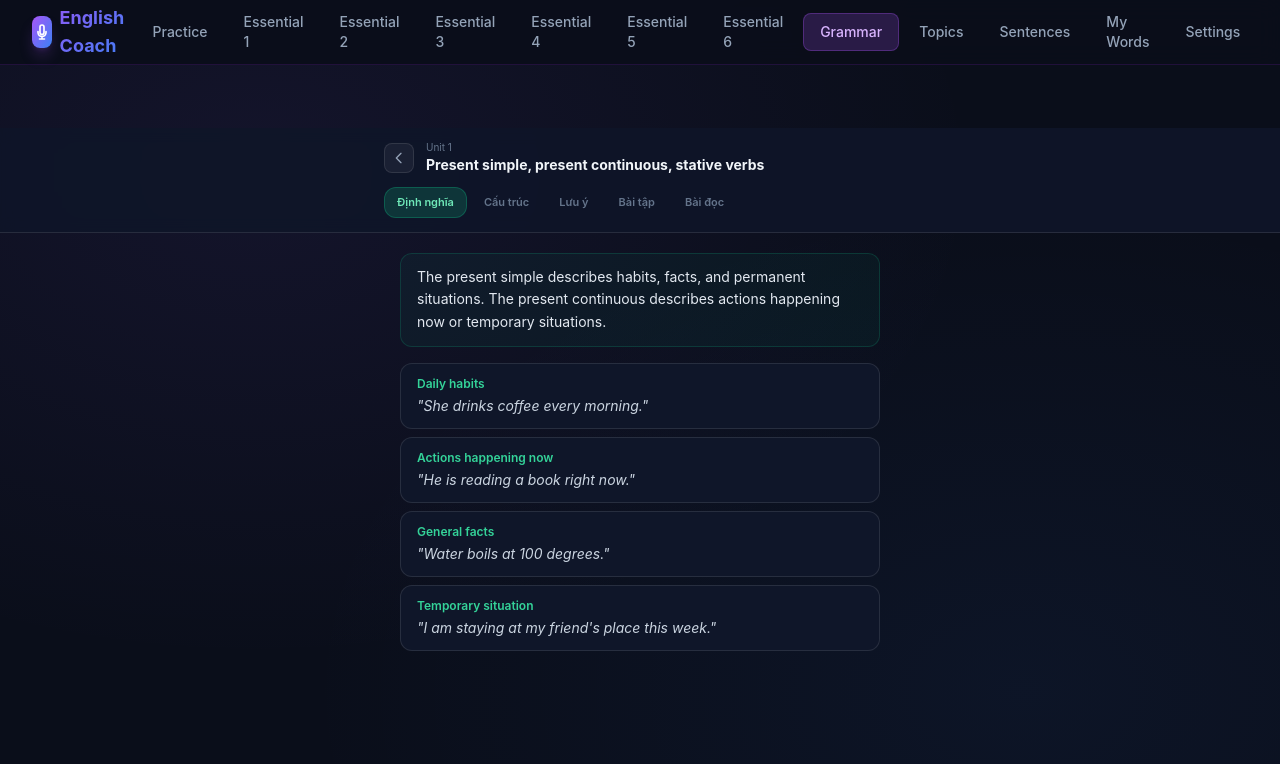
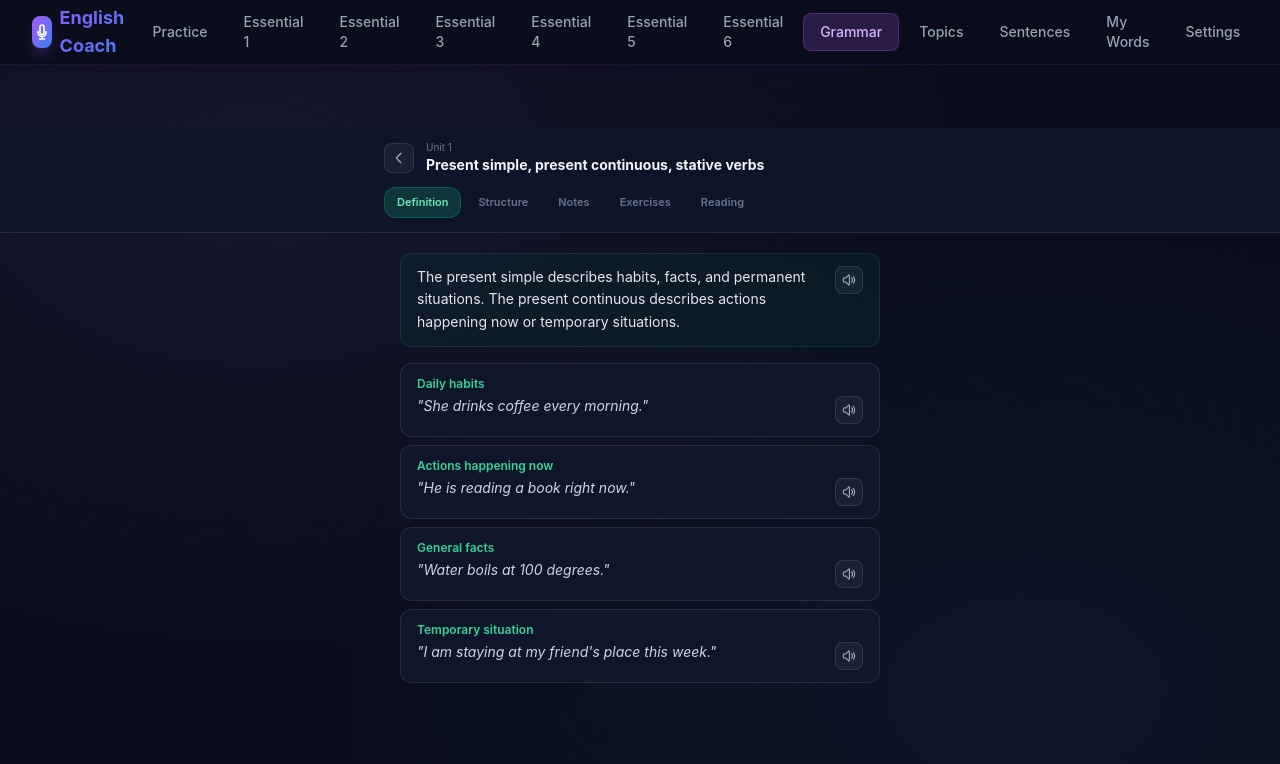
Before and after one commit to lxnhiqn905/english-coach, a Next.js app: page /grammar/unit-1 in a window 1280 px wide. Shown: the top 764 px of the page. Built offline with nearby package versions, Linux system fonts and the light colour scheme.

Commit message:
Add Listen buttons to all Grammar tabs, use English tab labels

```diff
--- a/app/grammar/[unitId]/page.tsx
+++ b/app/grammar/[unitId]/page.tsx
@@ -7,12 +7,34 @@ import { grammarContent, type GrammarContent } from "@/lib/data/grammarContent";
 type Tab = "definition" | "structure" | "notes" | "exercises" | "reading";
 
 const TABS: { key: Tab; label: string; vi: string }[] = [
-  { key: "definition", label: "Definition", vi: "Định nghĩa" },
-  { key: "structure",  label: "Structure",  vi: "Cấu trúc" },
-  { key: "notes",      label: "Notes",      vi: "Lưu ý" },
-  { key: "exercises",  label: "Exercises",  vi: "Bài tập" },
-  { key: "reading",    label: "Reading",    vi: "Bài đọc" },
+  { key: "definition", label: "Definition", vi: "Definition" },
+  { key: "structure",  label: "Structure",  vi: "Structure" },
+  { key: "notes",      label: "Notes",      vi: "Notes" },
+  { key: "exercises",  label: "Exercises",  vi: "Exercises" },
+  { key: "reading",    label: "Reading",    vi: "Reading" },
 ];
+
+function speak(text: string) {
+  if (typeof window === "undefined") return;
+  window.speechSynthesis.cancel();
+  const utt = new SpeechSynthesisUtterance(text);
+  utt.lang = "en-US";
+  window.speechSynthesis.speak(utt);
+}
+
+function SpeakButton({ text, color = "text-slate-400 hover:text-emerald-300 hover:border-emerald-500/30" }: { text: string; color?: string }) {
+  return (
+    <button
+      onClick={() => speak(text)}
+      className={`shrink-0 rounded-lg border border-white/10 bg-white/5 p-1.5 transition-all ${color}`}
+      title="Listen"
+    >
+      <svg className="h-3.5 w-3.5" fill="none" viewBox="0 0 24 24" stroke="currentColor" strokeWidth={2}>
+        <path strokeLinecap="round" strokeLinejoin="round" d="M19.114 5.636a9 9 0 010 12.728M16.463 8.288a5.25 5.25 0 010 7.424M6.75 8.25l4.72-4.72a.75.75 0 011.28.53v15.88a.75.75 0 01-1.28.53l-4.72-4.72H4.51c-.88 0-1.704-.507-1.938-1.354A9.01 9.01 0 012.25 12c0-.83.112-1.633.322-2.396C2.806 8.756 3.63 8.25 4.51 8.25H6.75z" />
+      </svg>
+    </button>
+  );
+}
 
 const TAB_COLORS: Record<Tab, string> = {
   definition: "bg-emerald-500/20 text-emerald-300 border-emerald-500/30",
@@ -27,13 +49,19 @@ function DefinitionTab({ unit }: { unit: GrammarContent }) {
   return (
     <div className="space-y-4">
       <div className="rounded-xl border border-emerald-500/20 bg-emerald-500/5 px-4 py-3">
-        <p className="text-sm text-slate-200 leading-relaxed">{unit.definition.description}</p>
+        <div className="flex items-start gap-2">
+          <p className="text-sm text-slate-200 leading-relaxed flex-1">{unit.definition.description}</p>
+          <SpeakButton text={unit.definition.description} />
+        </div>
       </div>
       <div className="space-y-2">
         {unit.definition.situations.map((s, i) => (
           <div key={i} className="rounded-xl border border-white/10 bg-[#0f1629] px-4 py-3">
             <p className="text-xs font-semibold text-emerald-400 mb-1">{s.situation}</p>
-            <p className="text-sm text-slate-300 italic">"{s.example}"</p>
+            <div className="flex items-start gap-2">
+              <p className="text-sm text-slate-300 italic flex-1">"{s.example}"</p>
+              <SpeakButton text={s.example} />
+            </div>
           </div>
         ))}
       </div>
@@ -61,7 +89,10 @@ function StructureTab({ unit }: { unit: GrammarContent }) {
                   <span className={`text-[10px] font-semibold uppercase tracking-wide ${color}`}>{label}</span>
                 </div>
                 <p className="text-xs font-mono text-slate-300 bg-white/5 rounded-lg px-3 py-1.5 mb-1.5">{pattern}</p>
-                <p className="text-sm text-slate-400 italic">→ {example}</p>
+                <div className="flex items-start gap-2">
+                  <p className="text-sm text-slate-400 italic flex-1">→ {example}</p>
+                  <SpeakButton text={example} color="text-slate-400 hover:text-blue-300 hover:border-blue-500/30" />
+                </div>
               </div>
             ))}
           </div>
@@ -80,7 +111,8 @@ function NotesTab({ unit }: { unit: GrammarContent }) {
           <span className="mt-0.5 shrink-0 flex h-5 w-5 items-center justify-center rounded-full bg-amber-500/20 text-[10px] font-bold text-amber-400">
             {i + 1}
           </span>
-          <p className="text-sm text-slate-300 leading-relaxed">{note}</p>
+          <p className="text-sm text-slate-300 leading-relaxed flex-1">{note}</p>
+          <SpeakButton text={note} color="text-slate-400 hover:text-amber-300 hover:border-amber-500/30" />
         </div>
       ))}
     </div>
@@ -119,7 +151,7 @@ function ExercisesTab({ unit }: { unit: GrammarContent }) {
           >
             <div className="flex items-start gap-2 mb-2">
               <span className="mt-0.5 shrink-0 flex h-5 w-5 items-center justify-center rounded-full bg-purple-500/20 text-[10px] font-bold text-purple-400">{i + 1}</span>
-              <div className="flex-1 flex flex-wrap items-center gap-1 text-sm text-slate-200">
+              <div className="flex-1 flex flex-wrap items-center gap-1 text-sm text-slate-200 min-w-0">
                 <span>{parts[0]}</span>
                 {checked ? (
                   <span className={`font-semibold px-1.5 py-0.5 rounded ${isCorrect ? "text-emerald-300" : "text-red-300"}`}>
@@ -136,6 +168,9 @@ function ExercisesTab({ unit }: { unit: GrammarContent }) {
                 )}
                 <span>{parts[1]}</span>
               </div>
+              {checked && (
+                <SpeakButton text={ex.sentence.replace("_____", ex.answer)} color="text-slate-400 hover:text-purple-300 hover:border-purple-500/30" />
+              )}
             </div>
             <div className="flex items-center justify-between pl-7">
               <span className="text-[10px] text-slate-600 italic">Hint: {ex.hint}</span>
@@ -172,7 +207,6 @@ function ExercisesTab({ unit }: { unit: GrammarContent }) {
 
 /* ──────────── Reading tab ──────────── */
 function ReadingTab({ unit }: { unit: GrammarContent }) {
-  const highlighted = new Set(unit.reading.highlight);
 
   // highlight sentences that appear in the text
   function renderText(text: string) {
@@ -192,8 +226,9 @@ function ReadingTab({ unit }: { unit: GrammarContent }) {
   return (
     <div className="space-y-4">
       <div className="rounded-2xl border border-teal-500/20 bg-[#0f1629] overflow-hidden">
-        <div className="px-4 py-2.5 border-b border-white/5 bg-teal-500/5">
-          <p className="text-sm font-bold text-teal-300">{unit.reading.title}</p>
+        <div className="px-4 py-2.5 border-b border-white/5 bg-teal-500/5 flex items-center gap-2">
+          <p className="text-sm font-bold text-teal-300 flex-1">{unit.reading.title}</p>
+          <SpeakButton text={unit.reading.text} color="text-slate-400 hover:text-teal-300 hover:border-teal-500/30" />
         </div>
         <div className="px-4 py-4">
           <p className="text-sm leading-relaxed">{renderText(unit.reading.text)}</p>
```
